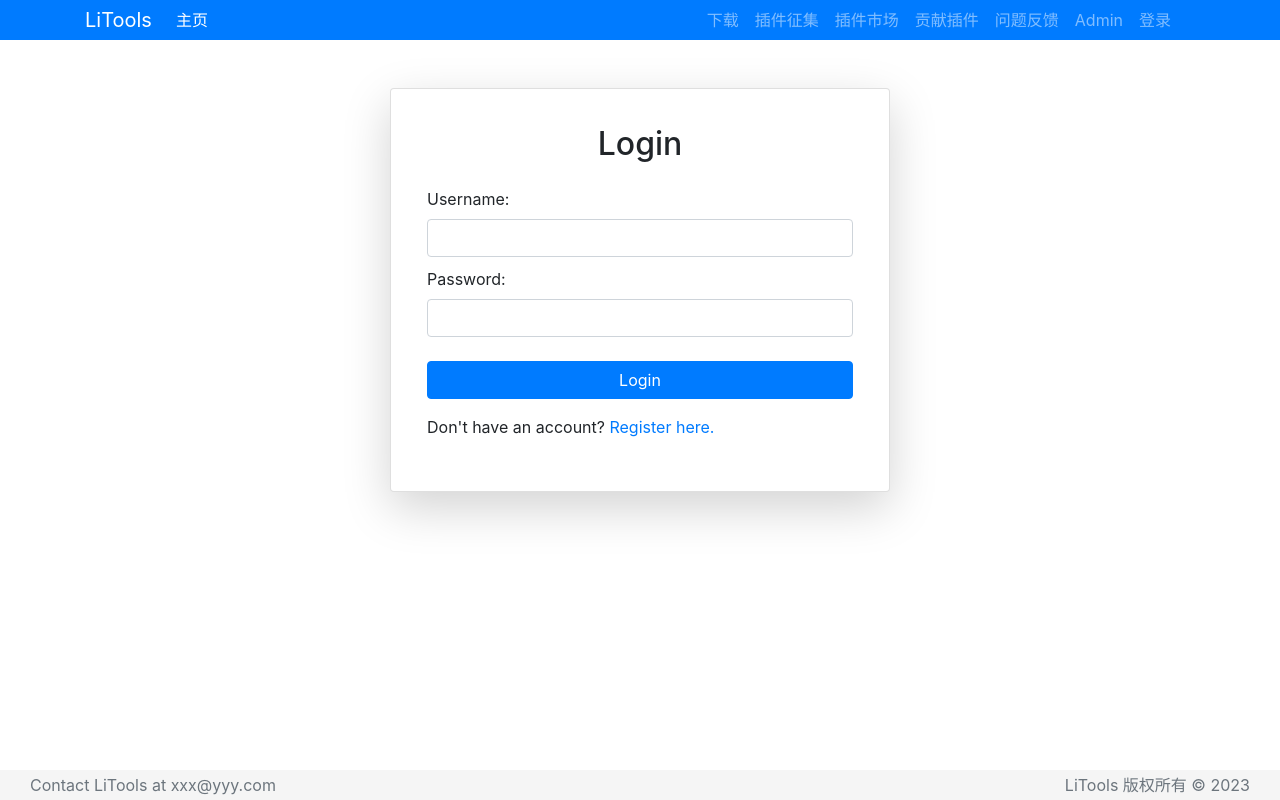
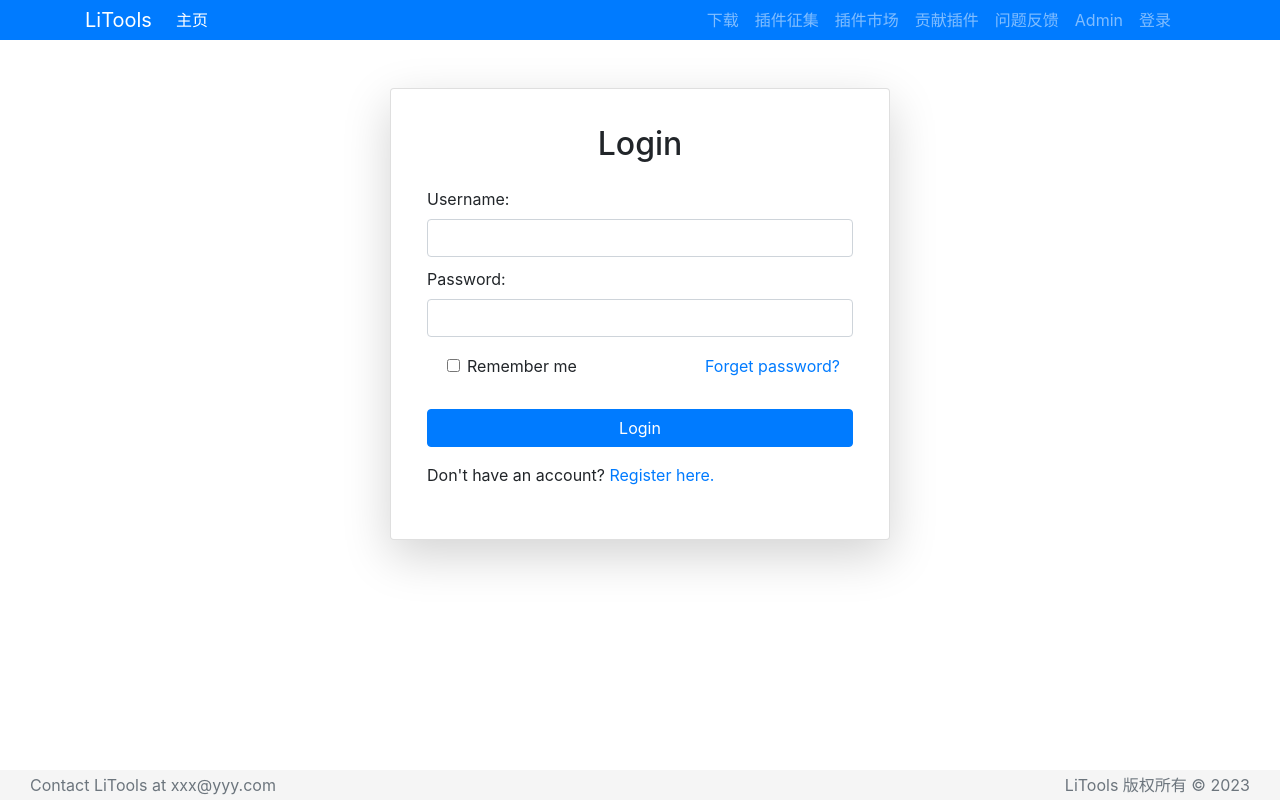
Before and after one commit to terrylikescoding/LiTools-Extension-Server-and-Client, a Vue app in the folder client/: page /login in a window 1280 px wide. Built offline with nearby package versions, Linux system fonts and the light colour scheme; the HTML template or start-up script is replaced by a standard one.

Commit message:
更新loginform

```diff
--- a/client/src/components/Login.vue
+++ b/client/src/components/Login.vue
@@ -14,7 +14,17 @@
 
             <div class="form-group">
               <label for="password">Password:</label>
-              <input type="password" class="form-control" id="password" v-model="password">
+              <div class="d-flex bd-highlight">
+                <input type="password" class="form-control flex-grow-1 bd-highlight" id="password" v-model="password">
+              </div>
+            </div>
+
+            <div class="form-group form-check d-flex justify-content-between align-items-center">
+              <div class="form-check">
+                <input type="checkbox" class="form-check-input mr-2" id="remember-me" v-model="rememberMe">
+                <label class="form-check-label" for="remember-me">Remember me</label>
+              </div>
+              <a href="#" class="btn btn-link bd-highlight">Forget password?</a>
             </div>
 
             <button type="submit" class="btn btn-primary btn-block mt-4" @click.prevent="login()">Login</button>
@@ -52,7 +62,8 @@ export default {
   data() {
     return {
       username: '',
-      password: ''
+      password: '',
+      rememberMe: false
     }
   },
   methods: {
```
